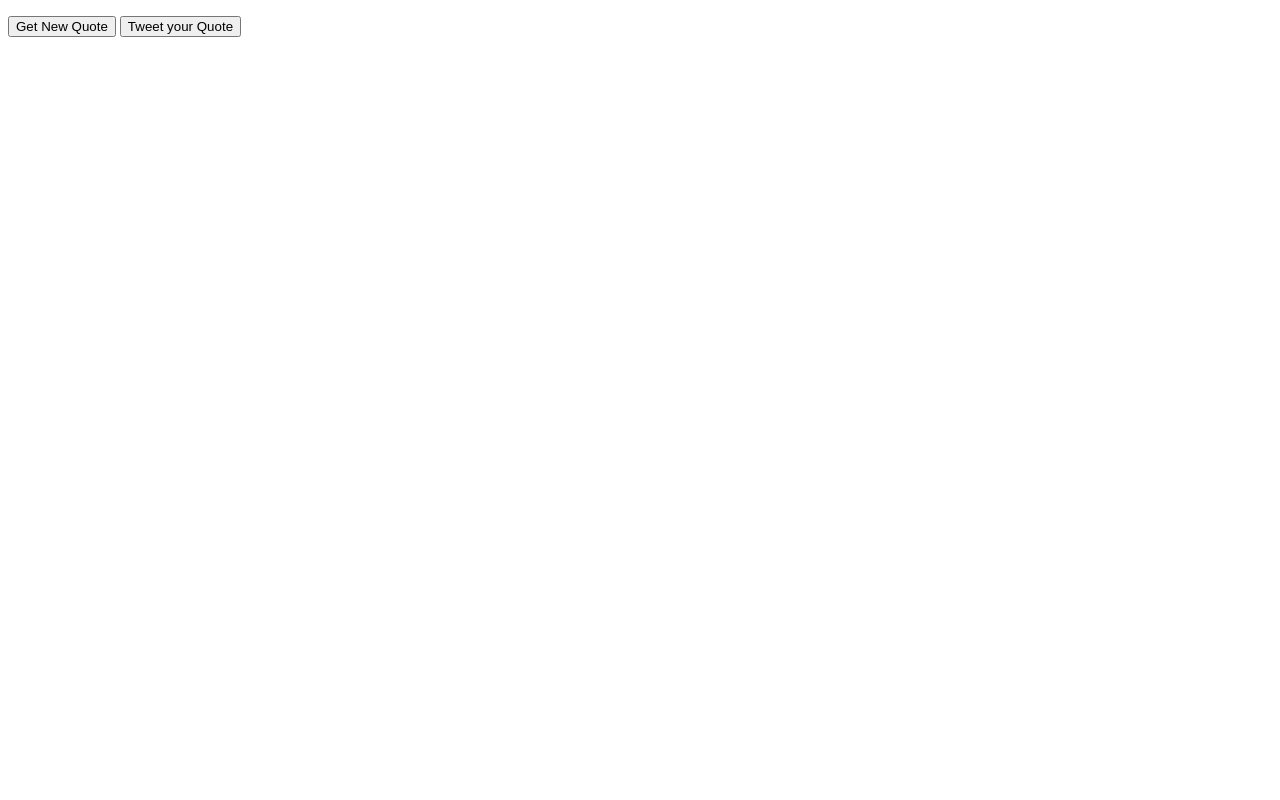
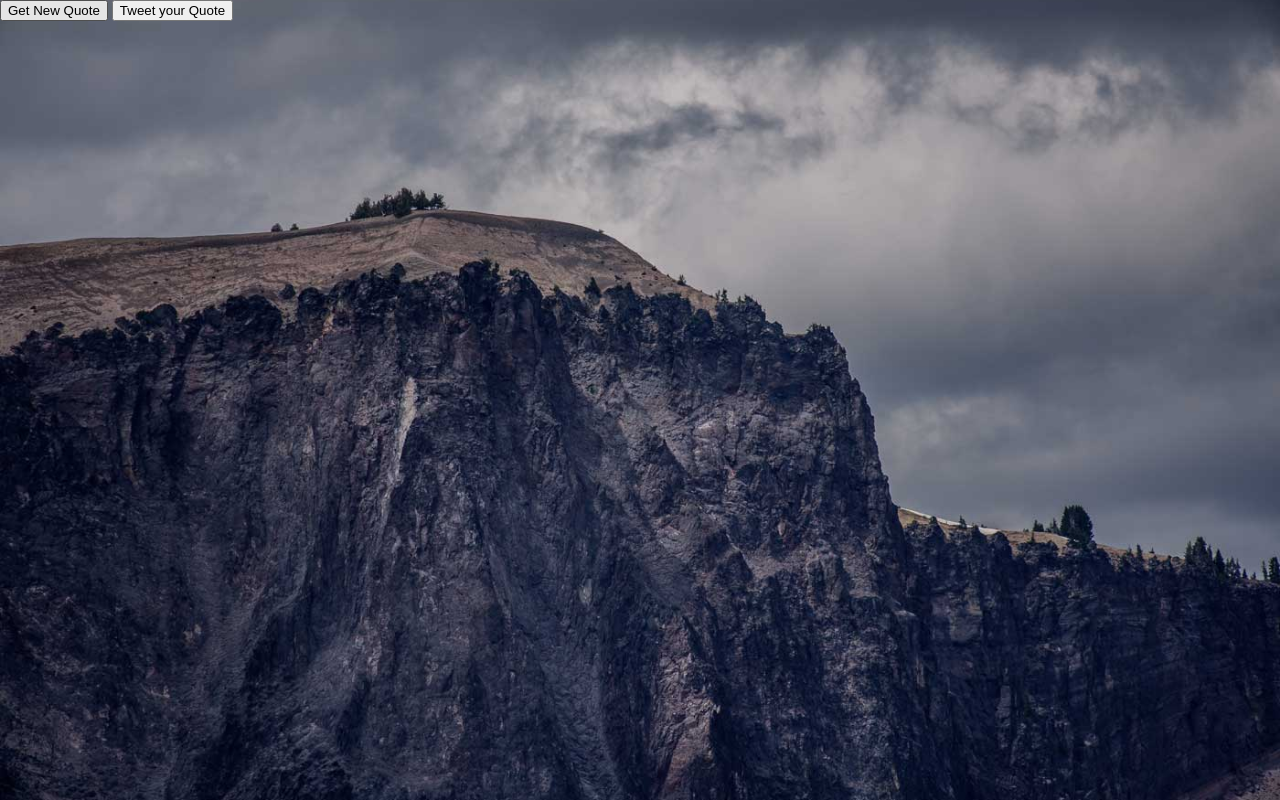
Before and after one commit to gregmarquet/random-quotes, a plain HTML site: page index.html in a window 1280 px wide. Drawn offline with nearby package versions, Linux system fonts and the light colour scheme.

Commit message:
add css reset and background for landing-div

```diff
--- a/index.html
+++ b/index.html
@@ -2,11 +2,11 @@
 <html lang="en">
 <head>
   <meta charset="UTF-8">
-  <link rel="stylesheet" type="style/css" href="style.css">
+  <link rel="stylesheet" type="text/css" href="style.css">
   <title>Quote Machine</title>
 </head>
 <body>
-  <div class="landing">
+  <div class="landing-div">
     <div class="quote-container">
       <p id="quote"></p>
       <p id="author"></p>
@@ -18,7 +18,6 @@
   src="https://code.jquery.com/jquery-3.1.1.min.js"
   integrity="sha256-hVVnYaiADRTO2PzUGmuLJr8BLUSjGIZsDYGmIJLv2b8="
   crossorigin="anonymous"></script>
-  <!-- <script type="text/javascript" async src="https://platform.twitter.com/widgets.js"></script> -->
   <script type="text/javascript" src="script.js"></script>
 </body>
 </html>
--- a/script.js
+++ b/script.js
@@ -51,9 +51,4 @@ $(document).ready(function() {
   });
 
 
-
-
-
-
-
 });
--- a/style.css
+++ b/style.css
@@ -0,0 +1,64 @@
+/* ==========================================
+             CSS Reset
+   http://meyerweb.com/eric/tools/css/reset/
+   v2.0 | 20110126
+   License: none (public domain)
+============================================= */
+
+html, body, div, span, applet, object, iframe,
+h1, h2, h3, h4, h5, h6, p, blockquote, pre,
+a, abbr, acronym, address, big, cite, code,
+del, dfn, em, img, ins, kbd, q, s, samp,
+small, strike, strong, sub, sup, tt, var,
+b, u, i, center,
+dl, dt, dd, ol, ul, li,
+fieldset, form, label, legend,
+table, caption, tbody, tfoot, thead, tr, th, td,
+article, aside, canvas, details, embed,
+figure, figcaption, footer, header, hgroup,
+menu, nav, output, ruby, section, summary,
+time, mark, audio, video {
+  margin: 0;
+  padding: 0;
+  border: 0;
+  font-size: 100%;
+  font: inherit;
+  vertical-align: baseline;
+}
+/* HTML5 display-role reset for older browsers */
+article, aside, details, figcaption, figure,
+footer, header, hgroup, menu, nav, section {
+  display: block;
+}
+body {
+  line-height: 1;
+}
+ol, ul {
+  list-style: none;
+}
+blockquote, q {
+  quotes: none;
+}
+blockquote:before, blockquote:after,
+q:before, q:after {
+  content: '';
+  content: none;
+}
+table {
+  border-collapse: collapse;
+  border-spacing: 0;
+}
+/* =================================
+          End of CSS Reset
+==================================== */
+
+* {
+  box-sizing: border-box;
+}
+
+.landing-div {
+  background: url(images/nathan-anderson-web.jpg) no-repeat center center fixed;
+  width: 100%;
+  height: 100vh;
+  background-size: cover;
+}
```
